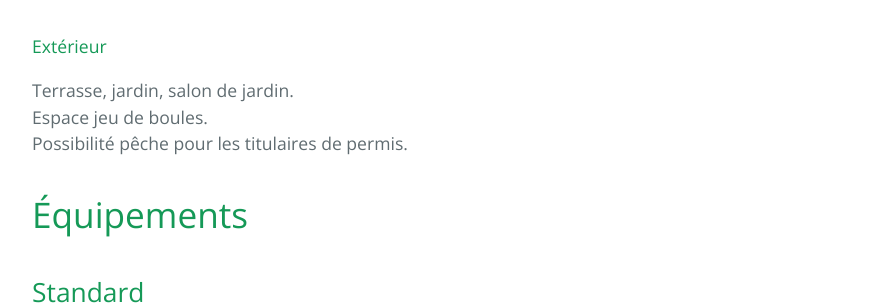
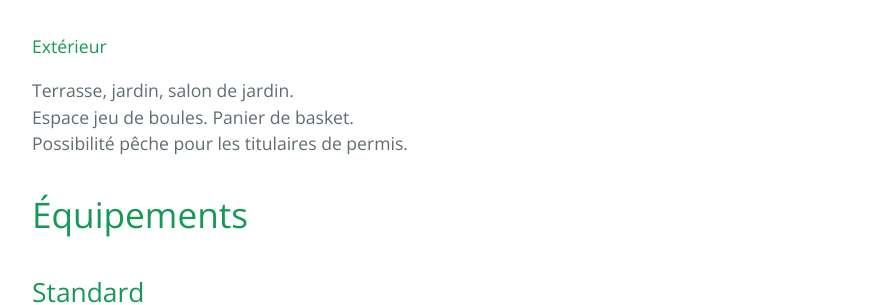
Before and after one commit to saulge/location, a Jekyll site: the page built from index.md, in a window 1280 px wide and 900 px high, scrolled down 519 px. Shown: the part 155-460 px from the top of the window, without its empty margins (192-1068 px from the left). Built offline with Jekyll 4.4.1, drawn with Linux system fonts in a browser that asks for light colours; our own code applies the rules of GitHub Pages for plain Markdown files.

Commit message:
added basketball

```diff
--- a/index.md
+++ b/index.md
@@ -16,7 +16,7 @@ Intérieur non-fumeur.
 #### Extérieur
 
 Terrasse, jardin, salon de jardin.<br>
-Espace jeu de boules.<br>
+Espace jeu de boules. Panier de basket.<br>
 Possibilité pêche pour les titulaires de permis.
 
 # Équipements
```
